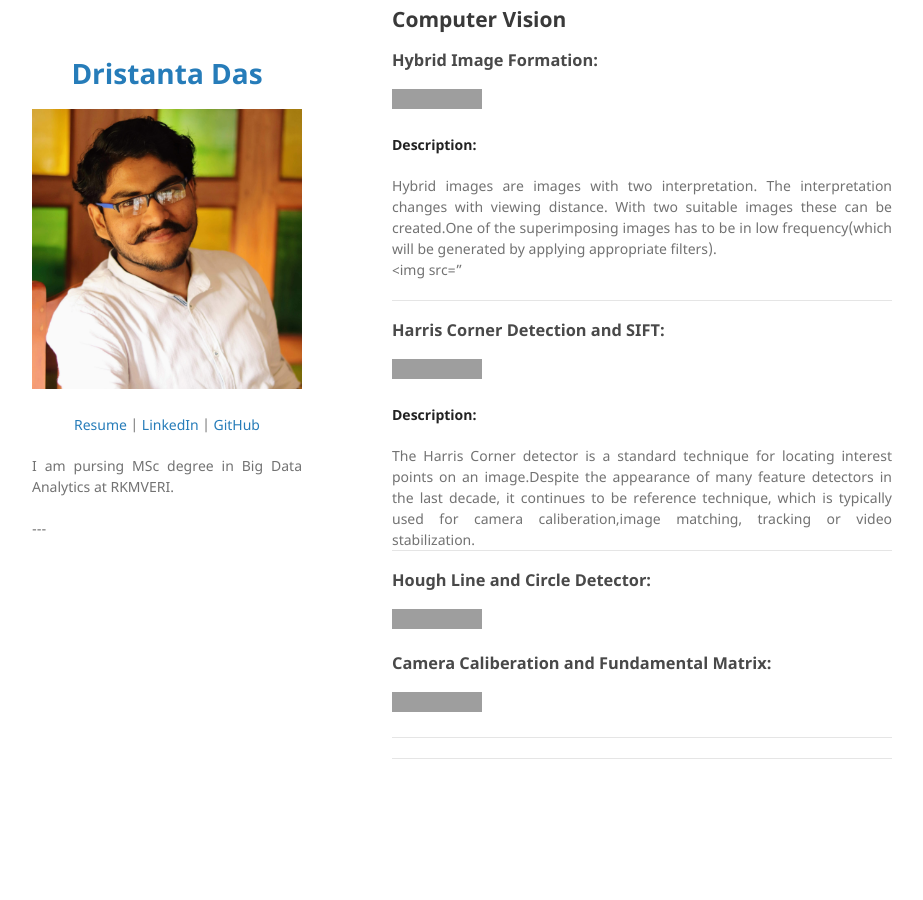
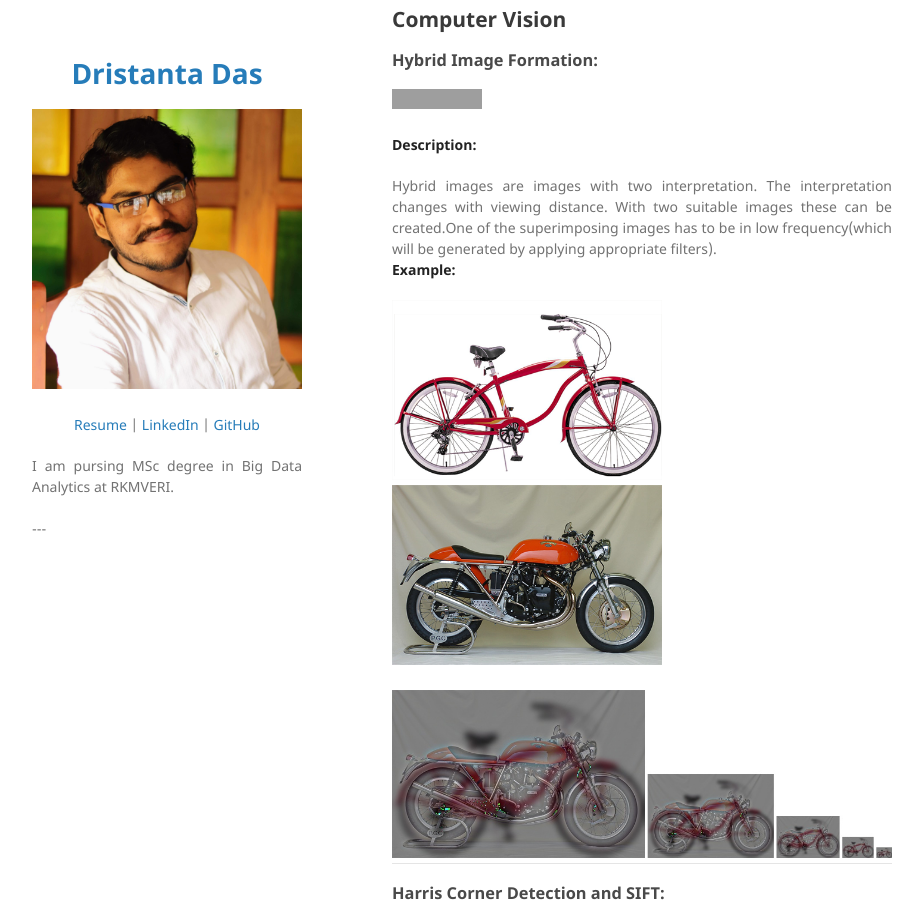
Before and after one commit to dasdristanta13/dasdristanta13.github.io, a Jekyll site: the page built from index.md, in a window 1280 px wide and 900 px high, scrolled down 701 px, cut to the strip 0-900 px from the top of the window. Shown: the whole strip, without its empty margins (178-1101 px from the left). Built offline with Jekyll 4.4.1, drawn with Linux system fonts in a browser that asks for light colours; our own code applies the rules of GitHub Pages for plain Markdown files; before the commit the page ends 1530 px from its top, so only the background shows below that; grey boxes are pictures that could not be loaded.

Commit message:
Update index.md

```diff
--- a/index.md
+++ b/index.md
@@ -22,7 +22,11 @@
 **Description:**
 <div style="text-align: justify">Hybrid images are images with two interpretation. The interpretation changes with viewing distance. With two suitable images these can be created.One of the superimposing images has to be in low frequency(which will be generated by applying appropriate filters).</div>
 
-<img src="
+**Example:**
+
+<img src="images/bicycle.bmp?raw=true" width="270" height="180"/> <img src="images/motorcycle.bmp?raw=true" width="270" height="180"/>
+
+<center><img src="images/hybrid_image_scales3.jpg?raw=true"/></center>
 
 ---
 ### Harris Corner Detection and SIFT:
```
